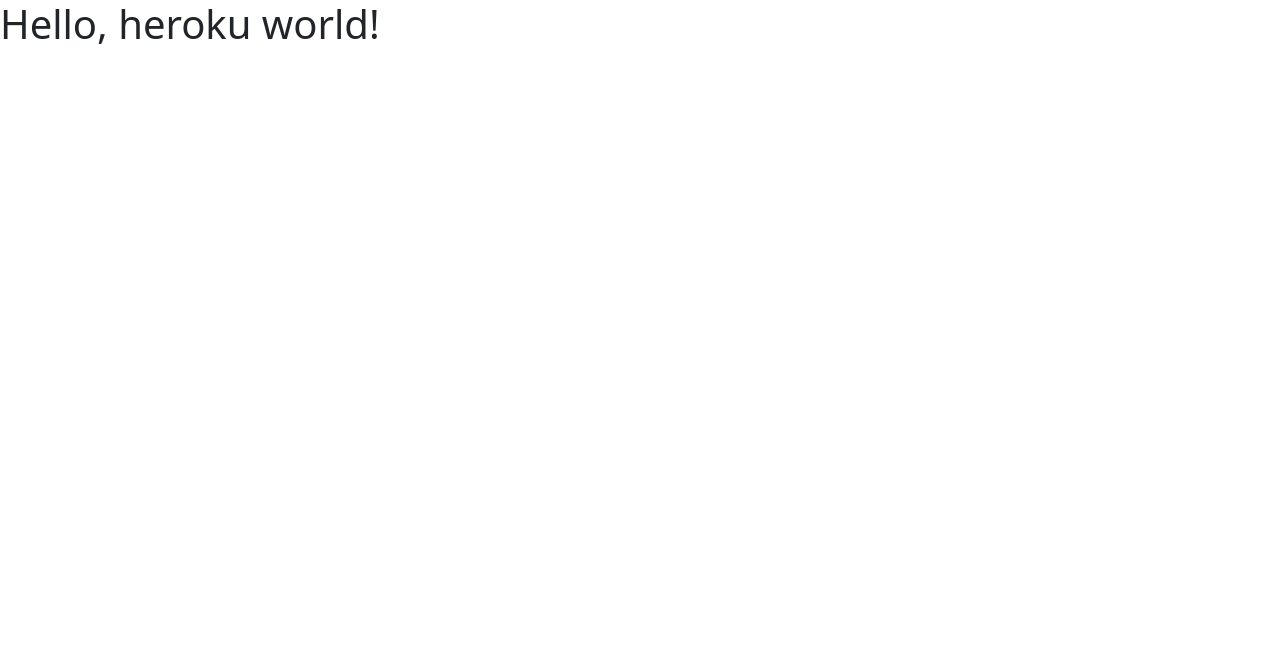
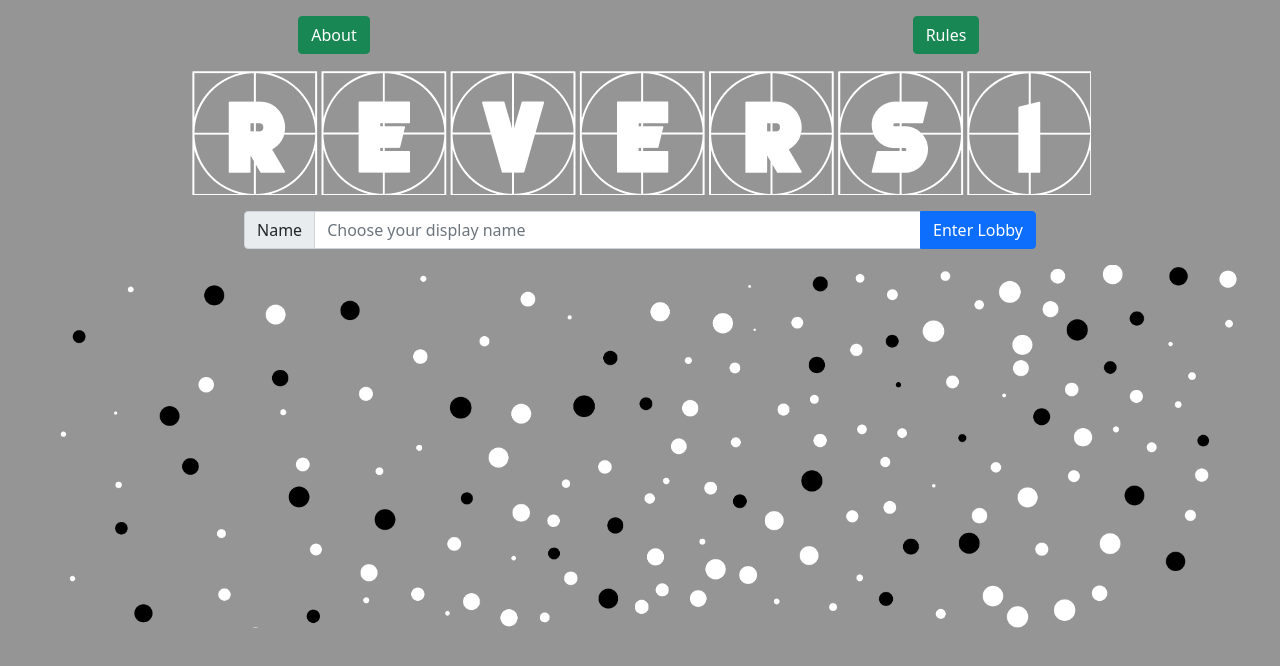
Before and after one commit to oswaldoabreu/reversi-oswaldo, a website: page public/index.html in a window 1280 px wide. Drawn offline with nearby package versions, Linux system fonts and the light colour scheme.

Commit message:
some commit

```diff
--- a/public/index.html
+++ b/public/index.html
@@ -6,16 +6,57 @@
     <meta name="viewport" content="width=device-width, initial-scale=1">
 
     <!-- Bootstrap CSS -->
+
     <link href="https://cdn.jsdelivr.net/npm/bootstrap@5.1.3/dist/css/bootstrap.min.css" rel="stylesheet" integrity="sha384-1BmE4kWBq78iYhFldvKuhfTAU6auU8tT94WrHftjDbrCEXSU1oBoqyl2QvZ6jIW3" crossorigin="anonymous">
 
-    <title>Hello, world!</title>
+    <style>
+      body{
+        background-color: #959595;
+      }
+    </style>
+
+
+    <title>Reversi</title>
   </head>
   <body>
-    <h1>Hello, heroku world!</h1>
+    <div class="container-fluid">
 
-    <!-- Optional JavaScript; choose one of the two! -->
+      <div class="row m-3">
+        <div class="col text-center">
+        <a class="btn btn-success text-nowrap" href="about.html">About</a>
+        </div>
 
-    <!-- Option 1: Bootstrap Bundle with Popper -->
+        <div class="col text-center">
+          <a class="btn btn-success text-nowrap" href="https://en.wikipedia.org/wiki/Reversi">Rules</a>
+          </div>
+      </div>
+
+      <div class="row m-3">
+        <div class="col text-center">
+         <img class="img-fluid" src="assets/images/top-splash.png" alt="Reversi Logo 1"/>
+        </div>
+
+      </div>
+
+      <div class="row align-items-center justify-content-center m-3">
+        <div class="col-8">
+          <div class="input-group">
+            <span class="input-group-text" id="displayInput">Name</span>
+            <input type="text" class="form-control text-nowrap" id="nameInput" placeholder="Choose your display name" aria-label="Enter your display name for use while playing Riversi" aria-describedby="displayName"  />
+            <button type="submit" class="btn btn-primary text text-nowrap" id="lobbyButton" onclick="window.location='lobby.html'">Enter Lobby</button>
+          </div>
+        </div>
+      </div>
+
+      <div class="row m-3">
+        <div class="col text-center">
+          <img class="img-fluid" src="assets/images/bottom-splash.png" alt="Reversi Logo 2"/>
+         </div>
+      </div>
+
+    </div>
+
+
     <script src="https://cdn.jsdelivr.net/npm/bootstrap@5.1.3/dist/js/bootstrap.bundle.min.js" integrity="sha384-ka7Sk0Gln4gmtz2MlQnikT1wXgYsOg+OMhuP+IlRH9sENBO0LRn5q+8nbTov4+1p" crossorigin="anonymous"></script>
 
 
```
Also changed, not shown: public/about.html (added, +40 -0 lines), public/lobby.html (added, +34 -0 lines), public/assets/images/bottom-splash.png (added), public/assets/images/top-splash.png (added).
